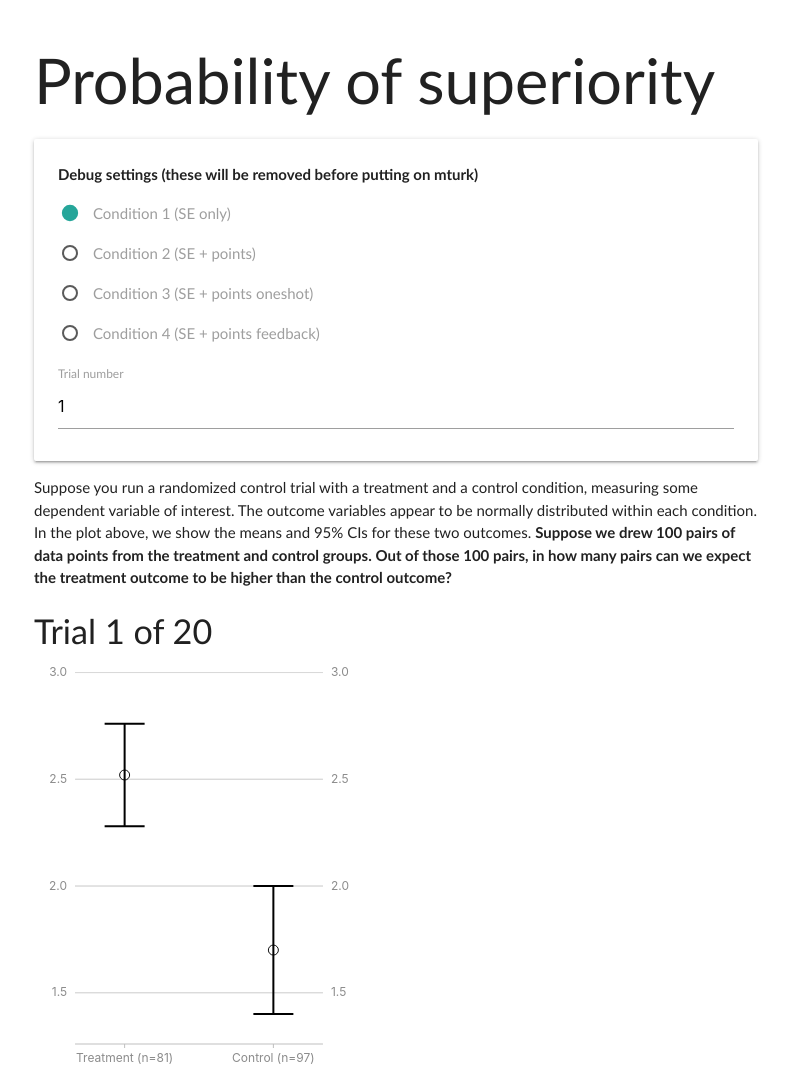
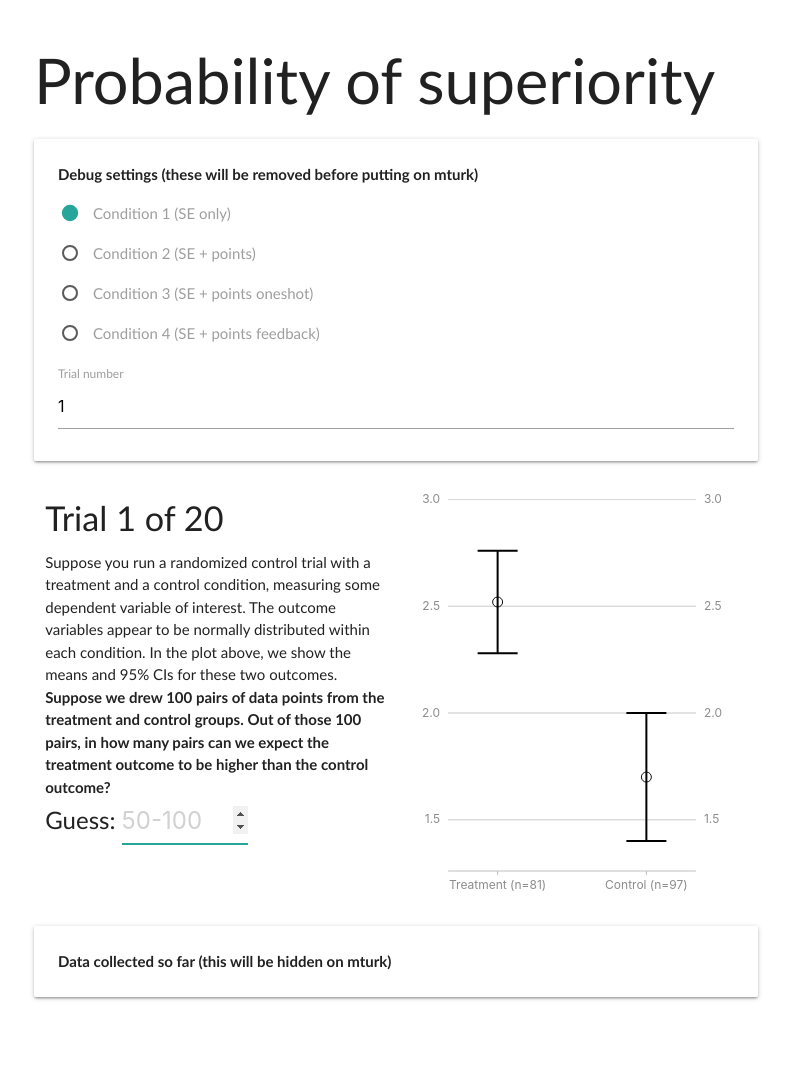
Before and after one commit to samzhang111/probability_of_superiority_game, a website: page index.html in a window 1280 px wide. Shown: the top 1067 px of the page, without its empty margins (244-1035 px from the left). After the commit the page ends 1042 px from the top, so only its background shows below. Drawn offline with nearby package versions, Linux system fonts and the light colour scheme; a web font is replaced by a local one.

Commit message:
Two-column container layout

```diff
--- a/index.html
+++ b/index.html
@@ -10,7 +10,7 @@
     <link rel="stylesheet" href="dist/prob.css">
 </head>
 <body>
-    <div id="game">
+    <div id="game" class="container">
         <h1>Probability of superiority</h1>
         <h2 id="loading">Loading...
             <div class="progress">
@@ -29,10 +29,10 @@
             </form>
         </div>
 
-        <div id="dashboard">
-            <div>Suppose you run a randomized control trial with a treatment and a control condition, measuring some dependent variable of interest. The outcome variables appear to be normally distributed within each condition. In the plot above, we show the means and 95% CIs for these two outcomes. <b>Suppose we drew 100 pairs of data points from the treatment and control groups. Out of those 100 pairs, in how many pairs can we expect the treatment outcome to be higher than the control outcome?</b></div>
+        <div id="dashboard" class="row">
+            <div class="col s6">
                 <h4>Trial <span id="trialdisplay">1</span> of 20</h4>
-            <div id="chart"></div>
+                Suppose you run a randomized control trial with a treatment and a control condition, measuring some dependent variable of interest. The outcome variables appear to be normally distributed within each condition. In the plot above, we show the means and 95% CIs for these two outcomes. <b>Suppose we drew 100 pairs of data points from the treatment and control groups. Out of those 100 pairs, in how many pairs can we expect the treatment outcome to be higher than the control outcome?</b>
                 <div id="results">
                     <div>
                         Guess:
@@ -49,6 +49,11 @@
                                 <a class="btn waves-effect waves-light" id="newgame">Continue</a>
                         </div>
                     </div>
+                </div>
+
+            </div>
+            <div class="col s6">
+                <div id="chart"></div>
             </div>
         </div>
 
```
Lines whose indentation alone changed are shown as unchanged.
